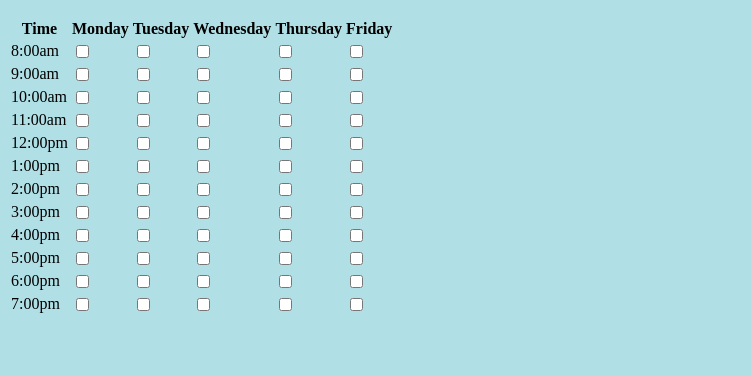
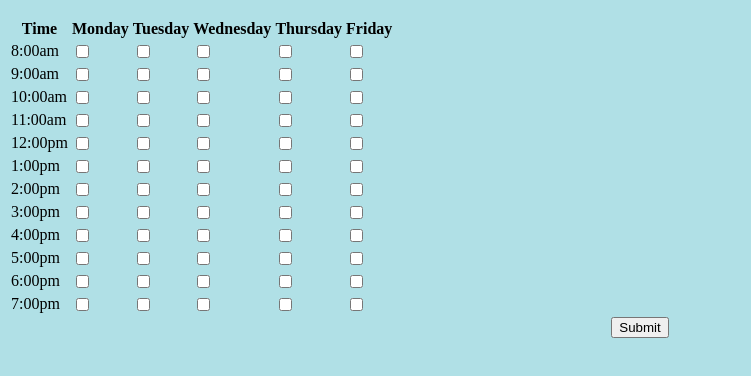
Before and after one commit to mcfoster102/mcfoster102.github.io, a plain HTML site: page availability.html in a window 1280 px wide. Shown: the part 38-414 px from the top of the page, without its empty margins (0-751 px from the left). Drawn offline with Linux system fonts and the light colour scheme.

Commit message:
Update availability.html

```diff
--- a/availability.html
+++ b/availability.html
@@ -6,6 +6,8 @@
 <body>
 
   <h2>Availability</h2>
+
+  <form name="availability">
   <table>
     <tr>
       <th> Time </th>
@@ -112,7 +114,8 @@
       <td><input type="checkbox"></td>
     </tr>
   </table>
-
+  <input type="submit" value="Submit">
+  </form>
 
 
 </body>
```
